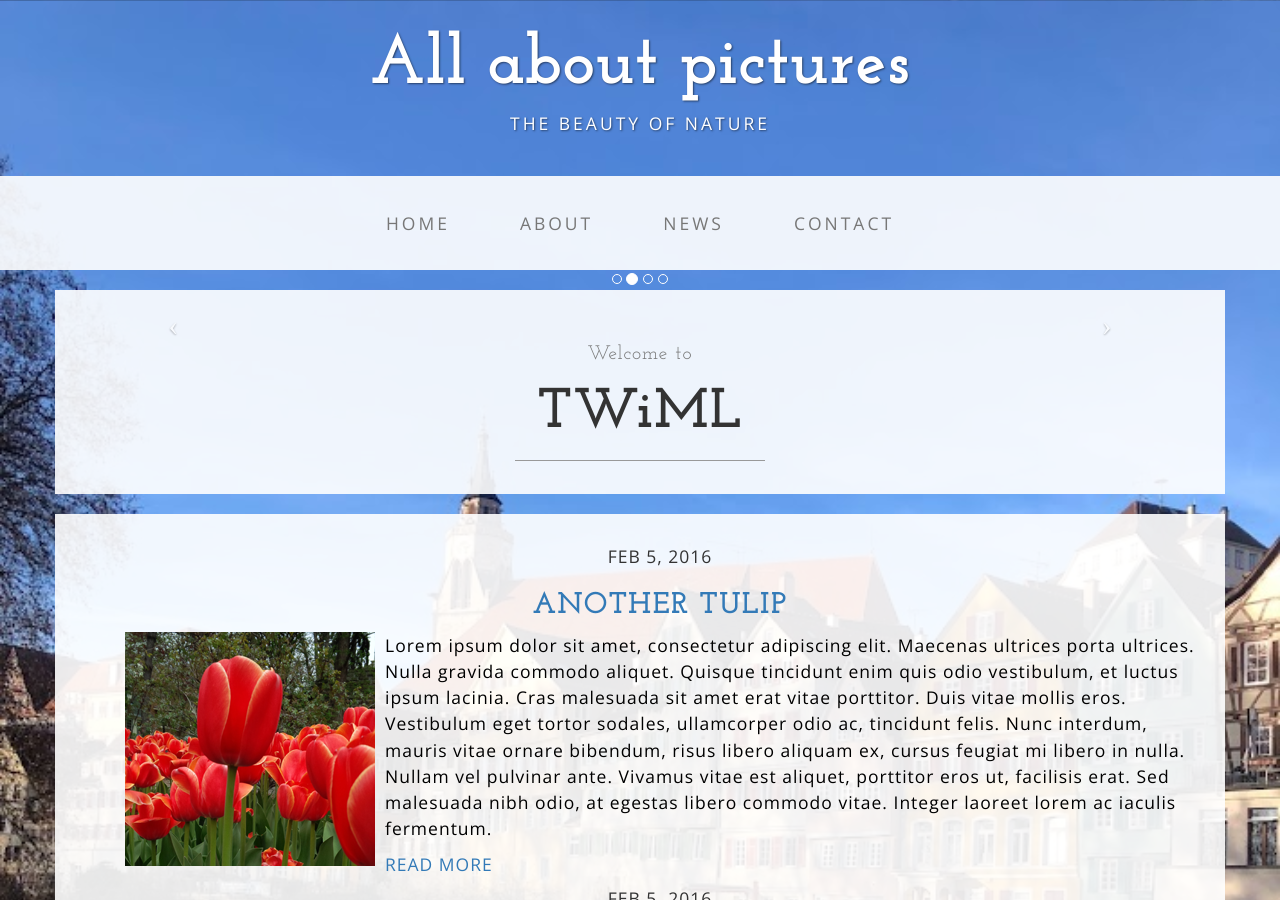
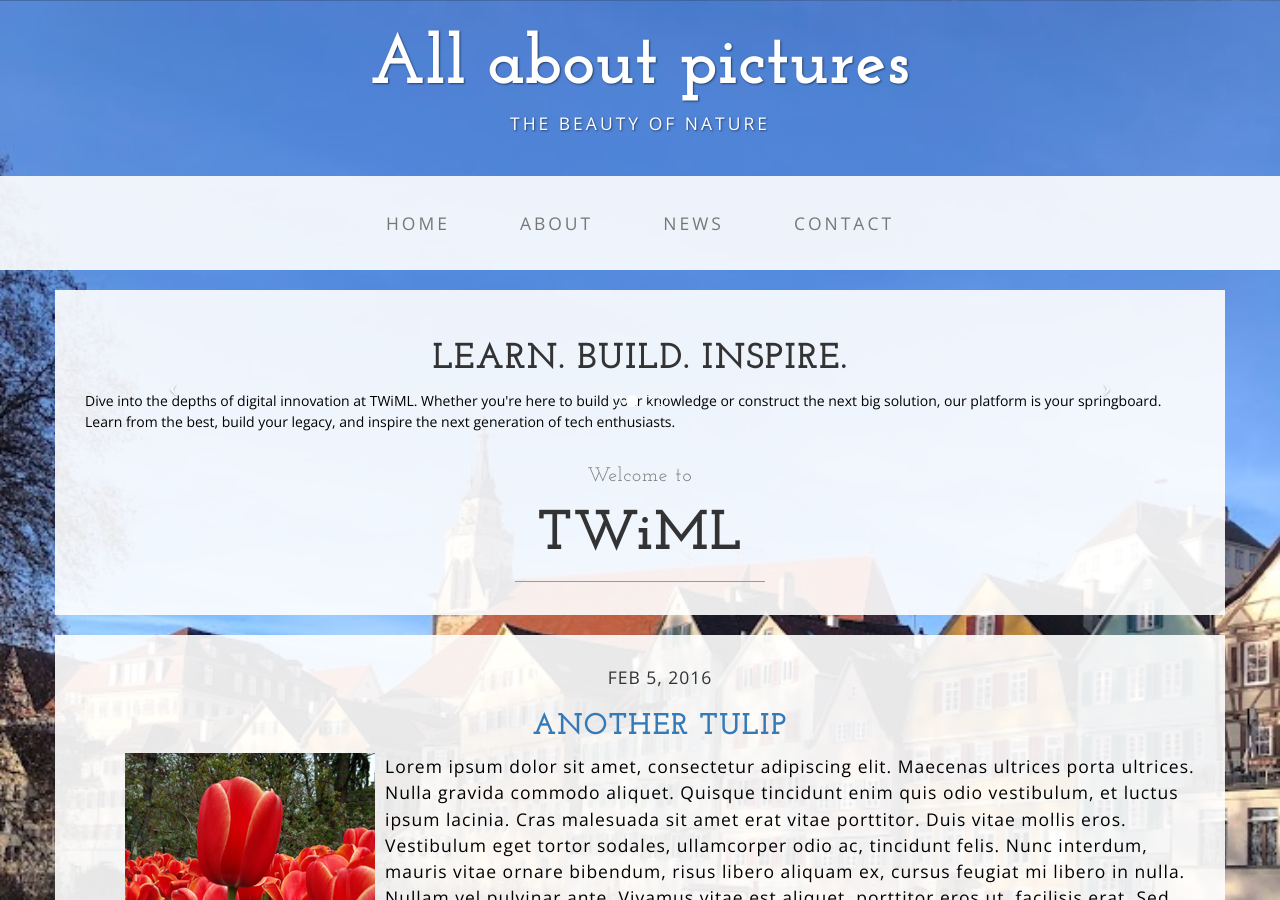
Before and after one commit to tuewiml/tuewiml.github.io, a Jekyll site: the page built from index.html, in a window 1280 px wide and 900 px high. Built offline with Jekyll 4.4.1, drawn with Linux system fonts in a browser that asks for light colours; the list of posts is cut into pages by our own code.

Commit message:
removed div

```diff
--- a/_includes/carousel.html
+++ b/_includes/carousel.html
@@ -13,37 +13,21 @@
                         <!-- Wrapper for slides -->
                         <div class="carousel-inner">
                             <div class="item active">
-                                <div class="container">
-                                    <div class="carousel-caption">
                                         <h1>Learn. Build. Inspire.</h1>
                                         <p>Dive into the depths of digital innovation at TWiML. Whether you're here to build your knowledge or construct the next big solution, our platform is your springboard. Learn from the best, build your legacy, and inspire the next generation of tech enthusiasts.</p>
-                                        <p><a class="btn btn-lg btn-primary" href="#" role="button">Sign Up</a></p>
                                     </div>
-                                </div>                            </div>
                             <div class="item">
-                                <div class="container">
-                                    <div class="carousel-caption">
                                 <h1>Learn. Build. Inspire.</h1>
                                 <p>Dive into the depths of digital innovation at TWiML. Whether you're here to build your knowledge or construct the next big solution, our platform is your springboard. Learn from the best, build your legacy, and inspire the next generation of tech enthusiasts.</p>
-                                        <p><a class="btn btn-lg btn-primary" href="#" role="button">Sign Up</a></p>
                           </div>
-                                </div>                            </div>
                             <div class="item">
-                                <div class="container">
-                                    <div class="carousel-caption">
                                         <h1>Learn. Build. Inspire.</h1>
                                         <p>Dive into the depths of digital innovation at TWiML. Whether you're here to build your knowledge or construct the next big solution, our platform is your springboard. Learn from the best, build your legacy, and inspire the next generation of tech enthusiasts.</p>
-                                        <p><a class="btn btn-lg btn-primary" href="#" role="button">Sign Up</a></p>
                                    </div>
-                                </div>                            </div>
 							<div class="item">
-                                <div class="container">
-                                    <div class="carousel-caption">
                                         <h1>Learn. Build. Inspire.</h1>
                                         <p>Dive into the depths of digital innovation at TWiML. Whether you're here to build your knowledge or construct the next big solution, our platform is your springboard. Learn from the best, build your legacy, and inspire the next generation of tech enthusiasts.</p>
-                                        <p><a class="btn btn-lg btn-primary" href="#" role="button">Sign Up</a></p>
                          </div>
-                                </div>                            </div>
                         </div>
 
                         <!-- Controls -->
```
Lines whose indentation alone changed are shown as unchanged.
